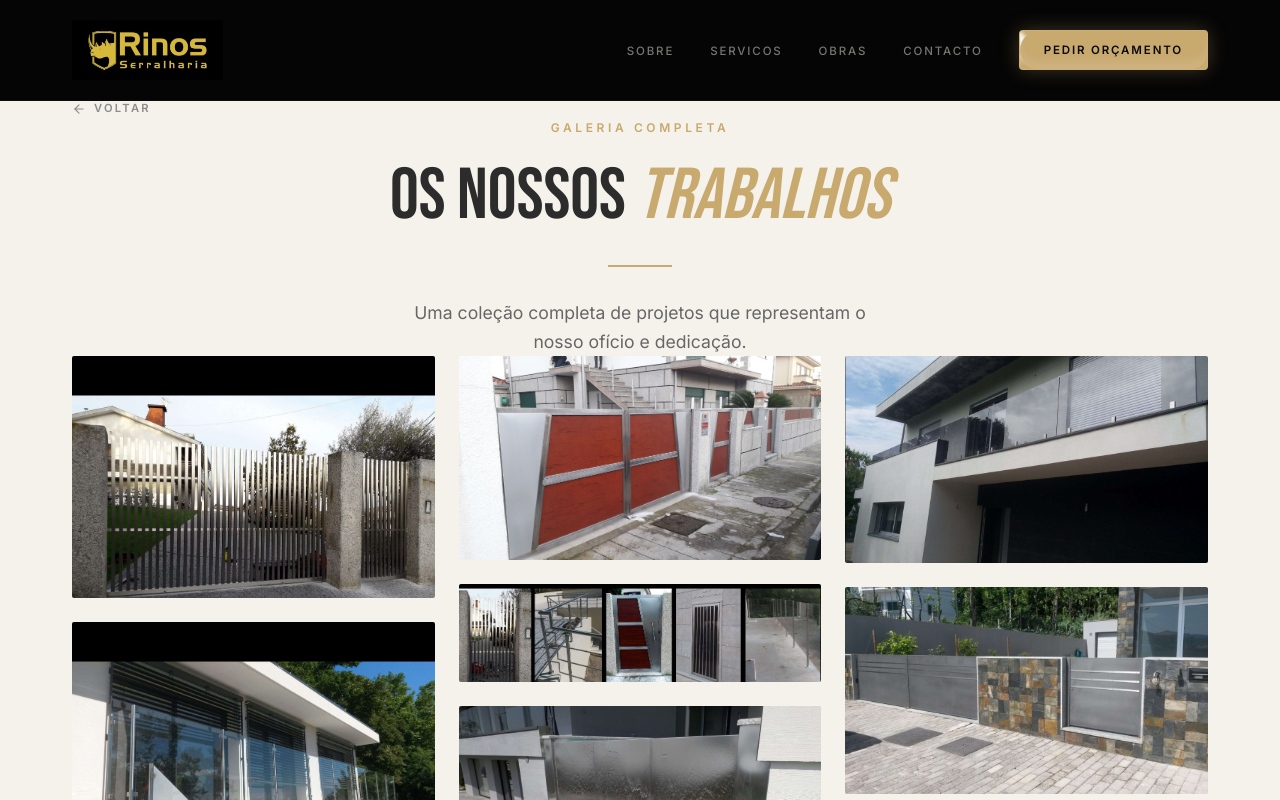
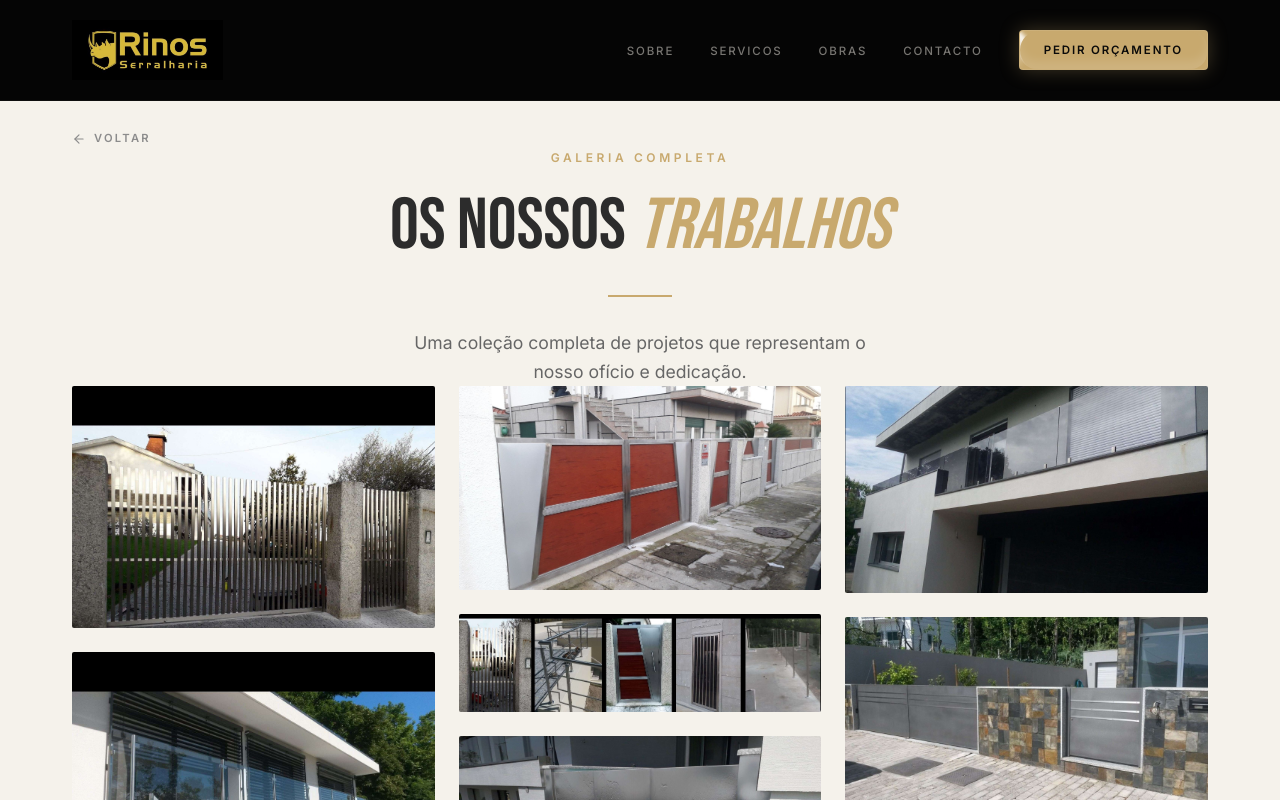
Before and after one commit to mendesrui19/Rino_Seralharia_Website, a React (Vite) app: page / in a window 1280 px wide. Both pictures are taken after a click on the button "VER PORTEFÓLIO COMPLETO". Shown: the part 2811-3611 px from the top of the page. Built offline with nearby package versions, Linux system fonts and the light colour scheme.

Commit message:
Increase top spacing for the portfolio gallery modal

```diff
--- a/src/components/sections/Obras.tsx
+++ b/src/components/sections/Obras.tsx
@@ -108,9 +108,9 @@ export function Obras() {
             initial={{ opacity: 0 }}
             animate={{ opacity: 1 }}
             exit={{ opacity: 0 }}
-            className="fixed inset-0 z-[190] bg-[#F5F2EB] overflow-y-auto text-[#2C2C2C] pt-[100px]"
+            className="fixed inset-0 z-[190] bg-[#F5F2EB] overflow-y-auto text-[#2C2C2C] pt-[130px]"
           >
-            <div className="container max-w-[1400px] mx-auto px-6 pt-6">
+            <div className="container max-w-[1400px] mx-auto px-6 pt-8">
               <button
                 onClick={() => setIsGalleryOpen(false)}
                 className="flex items-center gap-2 text-[0.7rem] uppercase tracking-[0.2em] text-[#8C8C8C] hover:text-[#2C2C2C] transition-colors font-semibold"
```
